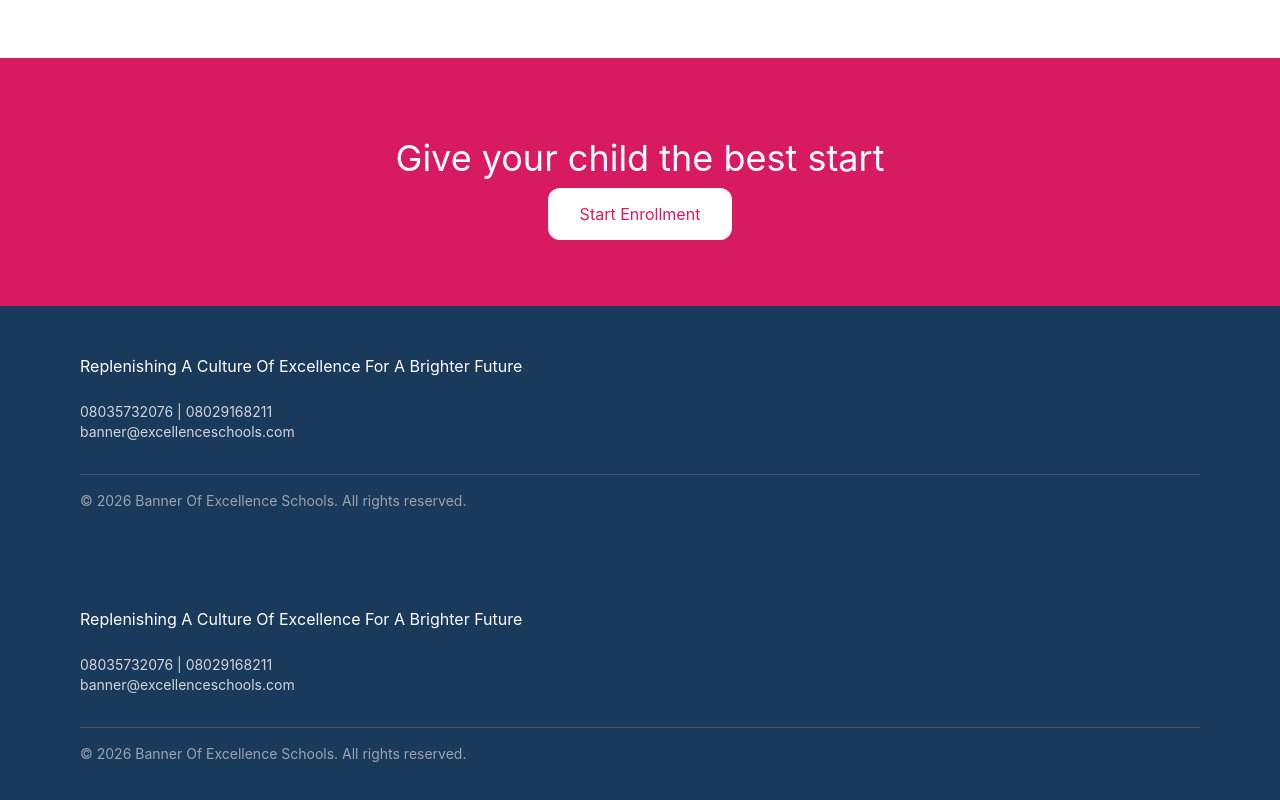
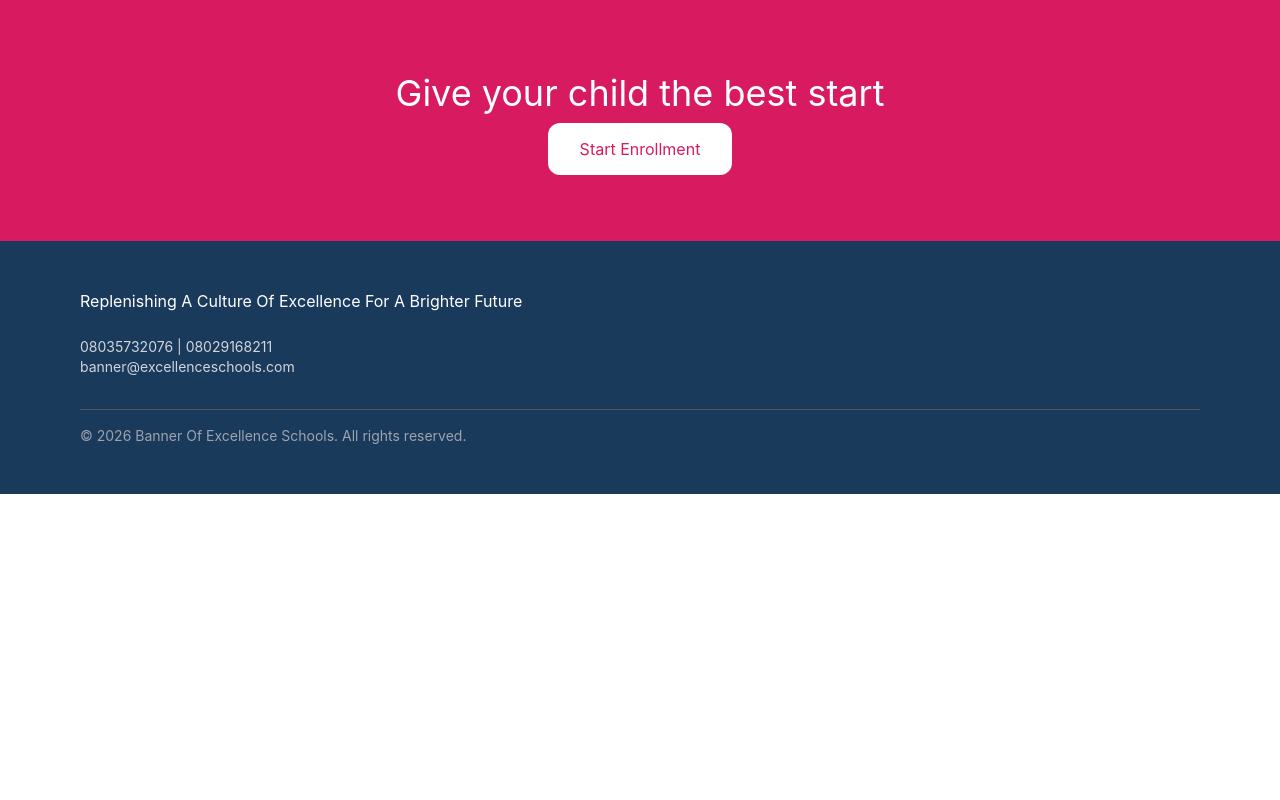
Before and after one commit to Josh-Fynly/school-website, a Next.js app: page / in a window 1280 px wide. Shown: the part 1148-1948 px from the top of the page. After the commit the page ends 1642 px from the top, so only its background shows below. Built offline with nearby package versions, Linux system fonts and the light colour scheme.

Commit message:
fix: correct globals.css import path
Removed Navbar and Footer components from layout and simplified metadata structure.

```diff
--- a/app/layout.tsx
+++ b/app/layout.tsx
@@ -1,40 +1,10 @@
 import type { Metadata } from "next";
 import "./globals.css";
 
-import Navbar from "@/components/layout/Navbar";
-import Footer from "@/components/layout/Footer";
-
 export const metadata: Metadata = {
-  title: {
-    default: "Banner Of Excellence Schools",
-    template: "%s | Banner Of Excellence Schools",
-  },
+  title: "Banner Of Excellence Schools",
   description:
-    "Banner Of Excellence Schools provides quality early childhood and primary education in Eket, Akwa Ibom, Nigeria.",
-  keywords: [
-    "Banner Of Excellence Schools",
-    "Schools in Eket",
-    "Nursery school in Eket",
-    "Primary school in Eket",
-    "Crèche in Eket",
-    "Best school in Akwa Ibom",
-    "Early childhood education Nigeria",
-  ],
-  authors: [{ name: "Banner Of Excellence Schools" }],
-  creator: "Banner Of Excellence Schools",
-  publisher: "Banner Of Excellence Schools",
-  metadataBase: new URL(
-    "https://school-website-1mebz5lb8-joshfynlygmailcoms-projects.vercel.app"
-  ),
-  openGraph: {
-    title: "Banner Of Excellence Schools",
-    description:
-      "Replenishing A Culture Of Excellence For A Brighter Future.",
-    url: "https://school-website-1mebz5lb8-joshfynlygmailcoms-projects.vercel.app",
-    siteName: "Banner Of Excellence Schools",
-    locale: "en_NG",
-    type: "website",
-  },
+    "Replenishing A Culture Of Excellence For A Brighter Future.",
 };
 
 export default function RootLayout({
@@ -45,9 +15,7 @@
   return (
     <html lang="en">
       <body className="bg-white text-gray-900 antialiased">
-        <Navbar />
-        <main>{children}</main>
-        <Footer />
+        {children}
       </body>
     </html>
   );
```
